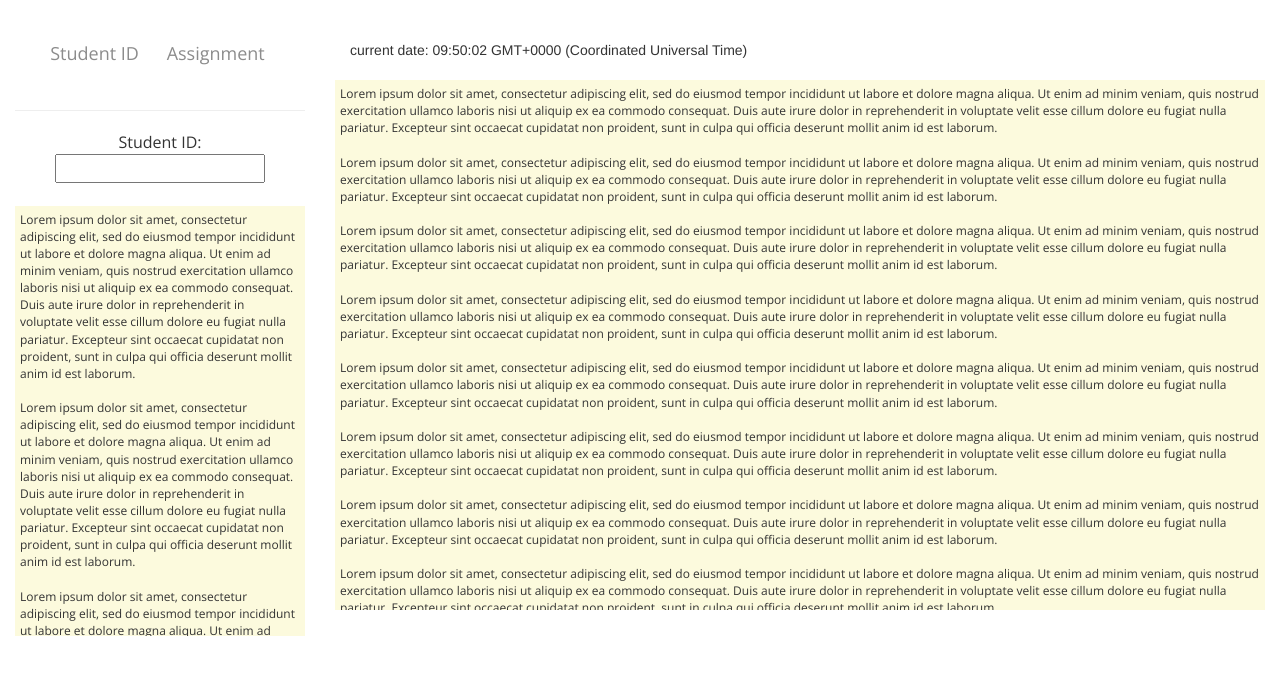
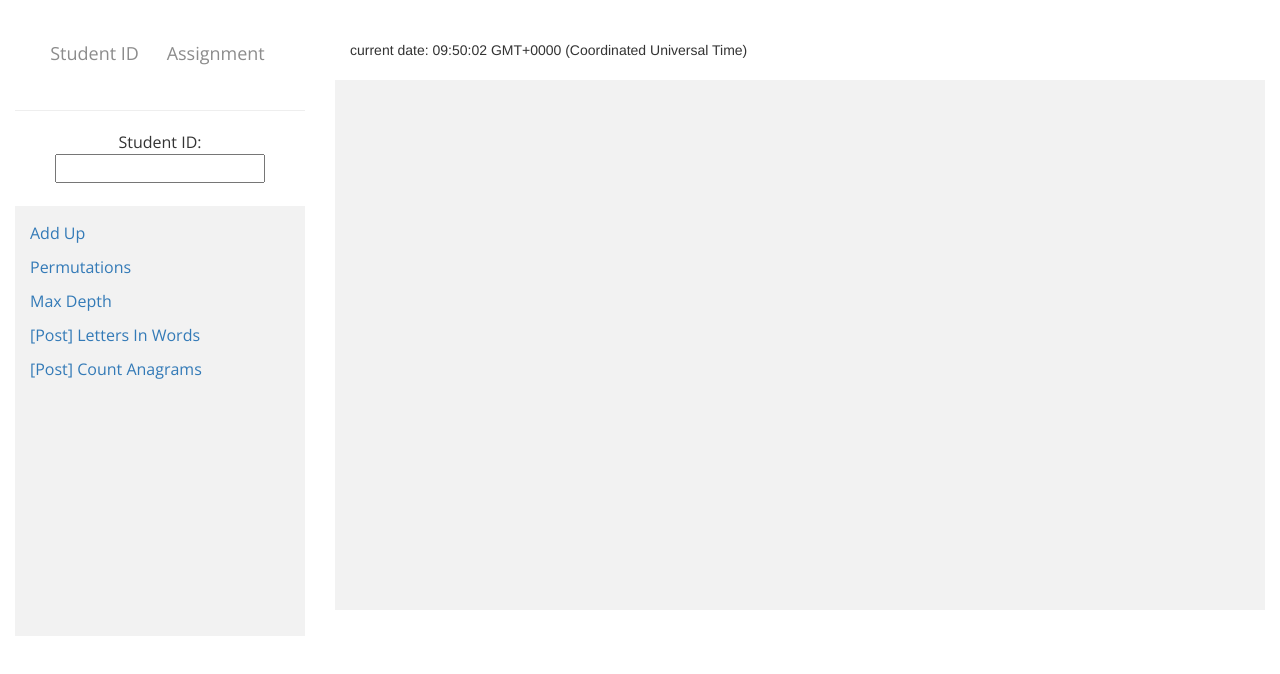
Before and after one commit to ACscooter/autostyle-visualizer, a Flask app: page / in a window 1280 px wide. Shown: the top 674 px of the page. Run offline with Flask 2, Linux system fonts and the light colour scheme; parts of the project's set-up code (start-up, migrations or seed data) failed here and were passed over; some libraries are stand-ins or nearby versions.

Commit message:
jquery scripts for each assignment display

```diff
--- a/app/static/css/style.css
+++ b/app/static/css/style.css
@@ -15,19 +15,28 @@ li > a {
 	font-family: "Open Sans";
 }
 
+
+
 #scroll-display-left {
 	width: auto;
 	height: 430px;
-	padding: 5px;
-	background-color: #FCFADD;
+	padding: 15px;
+	background-color: #f2f2f2;
 	overflow: scroll;
+}
+
+#scroll-display-left > p > a {
+	font-size: 16px;
+	line-height: 1.5em;
+	font-family: "Open Sans";
+	text-decoration: none;
 }
 
 #scroll-display-right {
 	width: auto;
 	height: 530px;
 	padding: 5px;
-	background-color: #FCFADD;
+	background-color: #f2f2f2;
 	overflow: scroll;
 }
 
--- a/app/templates/index.html
+++ b/app/templates/index.html
@@ -5,9 +5,9 @@ Created: 9-2-16 -->
 
 <html lang="en">
 	<head>
-		<title>Lab Lab</title>
+		<title>ArMongoDB</title>
 		<!--    Icon    -->
-		<link rel="icon" href="../static/images/calkeley.ico">
+		<link rel="icon" href="../static/images/bigdata-cloud.ico">
 		<!--    CSS    -->
 		<link rel="stylesheet" href="../static/css/style.css"/>
         <link rel="stylesheet" href="../static/css/bootstrap-responsive.min.css"/>
@@ -48,24 +48,19 @@ Created: 9-2-16 -->
 				</form>
 
 				<div id="scroll-display-left">
-					<p>Lorem ipsum dolor sit amet, consectetur adipiscing elit, sed do eiusmod tempor incididunt ut labore et dolore magna aliqua. Ut enim ad minim veniam, quis nostrud exercitation ullamco laboris nisi ut aliquip ex ea commodo consequat. Duis aute irure dolor in reprehenderit in voluptate velit esse cillum dolore eu fugiat nulla pariatur. Excepteur sint occaecat cupidatat non proident, sunt in culpa qui officia deserunt mollit anim id est laborum.
+					<script>
+						$.getJSON("/assignments/", function(data) {
+							console.log(data)
+							$.each(data["names"], function(index, value) {
+								var p = $("<p><a></a></p>");
 
-					<br><br>
+								$("#scroll-display-left").append(p)
 
-					Lorem ipsum dolor sit amet, consectetur adipiscing elit, sed do eiusmod tempor incididunt ut labore et dolore magna aliqua. Ut enim ad minim veniam, quis nostrud exercitation ullamco laboris nisi ut aliquip ex ea commodo consequat. Duis aute irure dolor in reprehenderit in voluptate velit esse cillum dolore eu fugiat nulla pariatur. Excepteur sint occaecat cupidatat non proident, sunt in culpa qui officia deserunt mollit anim id est laborum.
-
-					<br><br>
-
-					Lorem ipsum dolor sit amet, consectetur adipiscing elit, sed do eiusmod tempor incididunt ut labore et dolore magna aliqua. Ut enim ad minim veniam, quis nostrud exercitation ullamco laboris nisi ut aliquip ex ea commodo consequat. Duis aute irure dolor in reprehenderit in voluptate velit esse cillum dolore eu fugiat nulla pariatur. Excepteur sint occaecat cupidatat non proident, sunt in culpa qui officia deserunt mollit anim id est laborum.
-
-					<br><br>
-
-					Lorem ipsum dolor sit amet, consectetur adipiscing elit, sed do eiusmod tempor incididunt ut labore et dolore magna aliqua. Ut enim ad minim veniam, quis nostrud exercitation ullamco laboris nisi ut aliquip ex ea commodo consequat. Duis aute irure dolor in reprehenderit in voluptate velit esse cillum dolore eu fugiat nulla pariatur. Excepteur sint occaecat cupidatat non proident, sunt in culpa qui officia deserunt mollit anim id est laborum.
-
-					<br><br>
-
-					Lorem ipsum dolor sit amet, consectetur adipiscing elit, sed do eiusmod tempor incididunt ut labore et dolore magna aliqua. Ut enim ad minim veniam, quis nostrud exercitation ullamco laboris nisi ut aliquip ex ea commodo consequat. Duis aute irure dolor in reprehenderit in voluptate velit esse cillum dolore eu fugiat nulla pariatur. Excepteur sint occaecat cupidatat non proident, sunt in culpa qui officia deserunt mollit anim id est laborum.
-					</p>
+								$("a", p).text(value);
+								$("a", p).attr("href", "/" + value + "/");
+							});
+						});
+					</script>
 				</div>
 
 			</div>
@@ -78,36 +73,7 @@ Created: 9-2-16 -->
 				</div>
 				<br>
 				<div id="scroll-display-right">
-					<p>Lorem ipsum dolor sit amet, consectetur adipiscing elit, sed do eiusmod tempor incididunt ut labore et dolore magna aliqua. Ut enim ad minim veniam, quis nostrud exercitation ullamco laboris nisi ut aliquip ex ea commodo consequat. Duis aute irure dolor in reprehenderit in voluptate velit esse cillum dolore eu fugiat nulla pariatur. Excepteur sint occaecat cupidatat non proident, sunt in culpa qui officia deserunt mollit anim id est laborum.
-
-					<br><br>
-
-					Lorem ipsum dolor sit amet, consectetur adipiscing elit, sed do eiusmod tempor incididunt ut labore et dolore magna aliqua. Ut enim ad minim veniam, quis nostrud exercitation ullamco laboris nisi ut aliquip ex ea commodo consequat. Duis aute irure dolor in reprehenderit in voluptate velit esse cillum dolore eu fugiat nulla pariatur. Excepteur sint occaecat cupidatat non proident, sunt in culpa qui officia deserunt mollit anim id est laborum.
-
-					<br><br>
-
-					Lorem ipsum dolor sit amet, consectetur adipiscing elit, sed do eiusmod tempor incididunt ut labore et dolore magna aliqua. Ut enim ad minim veniam, quis nostrud exercitation ullamco laboris nisi ut aliquip ex ea commodo consequat. Duis aute irure dolor in reprehenderit in voluptate velit esse cillum dolore eu fugiat nulla pariatur. Excepteur sint occaecat cupidatat non proident, sunt in culpa qui officia deserunt mollit anim id est laborum.
-
-					<br><br>
-
-					Lorem ipsum dolor sit amet, consectetur adipiscing elit, sed do eiusmod tempor incididunt ut labore et dolore magna aliqua. Ut enim ad minim veniam, quis nostrud exercitation ullamco laboris nisi ut aliquip ex ea commodo consequat. Duis aute irure dolor in reprehenderit in voluptate velit esse cillum dolore eu fugiat nulla pariatur. Excepteur sint occaecat cupidatat non proident, sunt in culpa qui officia deserunt mollit anim id est laborum.
-
-					<br><br>
-
-					Lorem ipsum dolor sit amet, consectetur adipiscing elit, sed do eiusmod tempor incididunt ut labore et dolore magna aliqua. Ut enim ad minim veniam, quis nostrud exercitation ullamco laboris nisi ut aliquip ex ea commodo consequat. Duis aute irure dolor in reprehenderit in voluptate velit esse cillum dolore eu fugiat nulla pariatur. Excepteur sint occaecat cupidatat non proident, sunt in culpa qui officia deserunt mollit anim id est laborum.
-
-					<br><br>
-
-					Lorem ipsum dolor sit amet, consectetur adipiscing elit, sed do eiusmod tempor incididunt ut labore et dolore magna aliqua. Ut enim ad minim veniam, quis nostrud exercitation ullamco laboris nisi ut aliquip ex ea commodo consequat. Duis aute irure dolor in reprehenderit in voluptate velit esse cillum dolore eu fugiat nulla pariatur. Excepteur sint occaecat cupidatat non proident, sunt in culpa qui officia deserunt mollit anim id est laborum.
-
-					<br><br>
-
-					Lorem ipsum dolor sit amet, consectetur adipiscing elit, sed do eiusmod tempor incididunt ut labore et dolore magna aliqua. Ut enim ad minim veniam, quis nostrud exercitation ullamco laboris nisi ut aliquip ex ea commodo consequat. Duis aute irure dolor in reprehenderit in voluptate velit esse cillum dolore eu fugiat nulla pariatur. Excepteur sint occaecat cupidatat non proident, sunt in culpa qui officia deserunt mollit anim id est laborum.
-
-					<br><br>
-
-					Lorem ipsum dolor sit amet, consectetur adipiscing elit, sed do eiusmod tempor incididunt ut labore et dolore magna aliqua. Ut enim ad minim veniam, quis nostrud exercitation ullamco laboris nisi ut aliquip ex ea commodo consequat. Duis aute irure dolor in reprehenderit in voluptate velit esse cillum dolore eu fugiat nulla pariatur. Excepteur sint occaecat cupidatat non proident, sunt in culpa qui officia deserunt mollit anim id est laborum.
-					</p>
+					<!-- something something jquery -->
 				</div>
 			</div>
 		</div>
```
